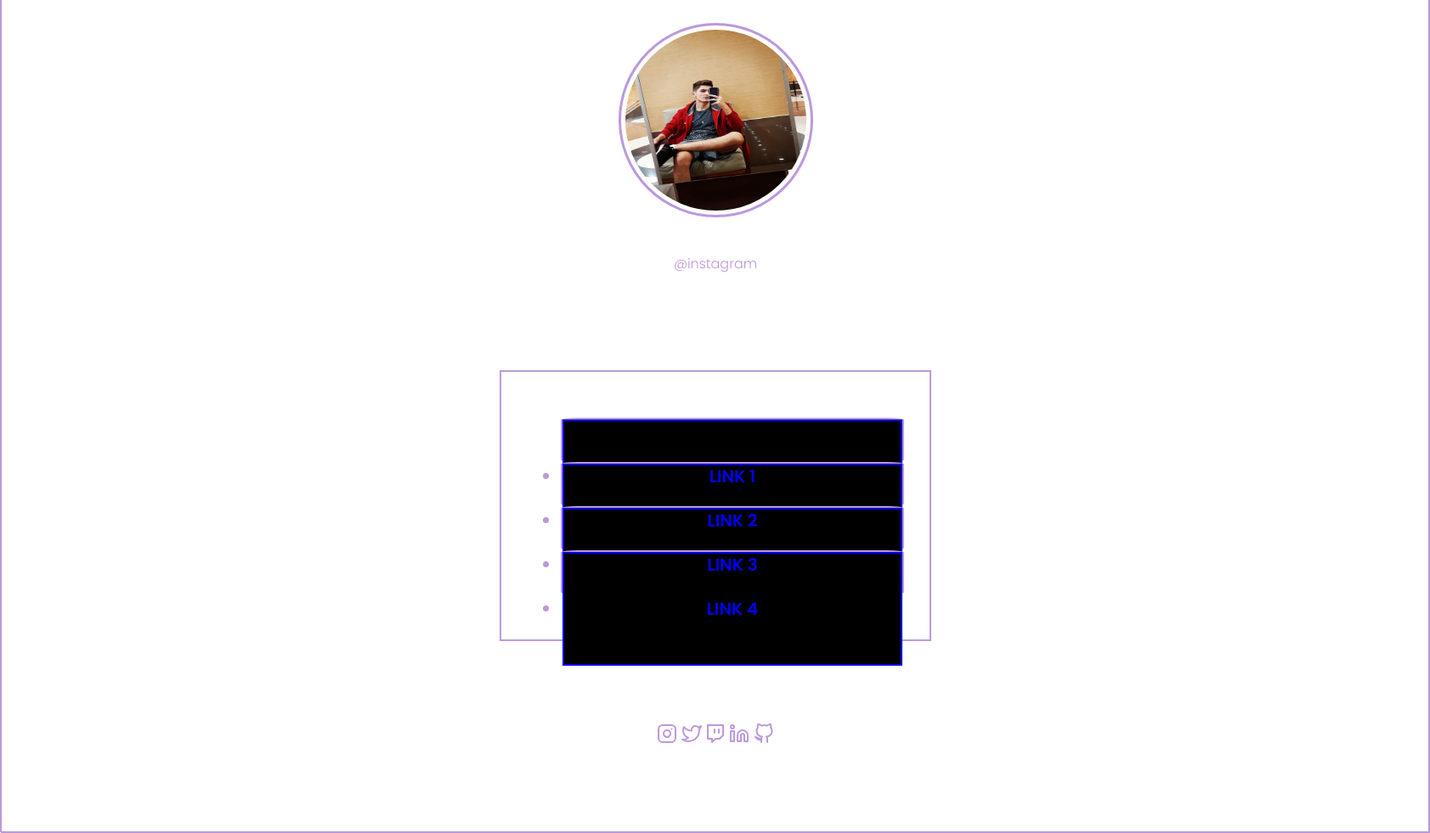
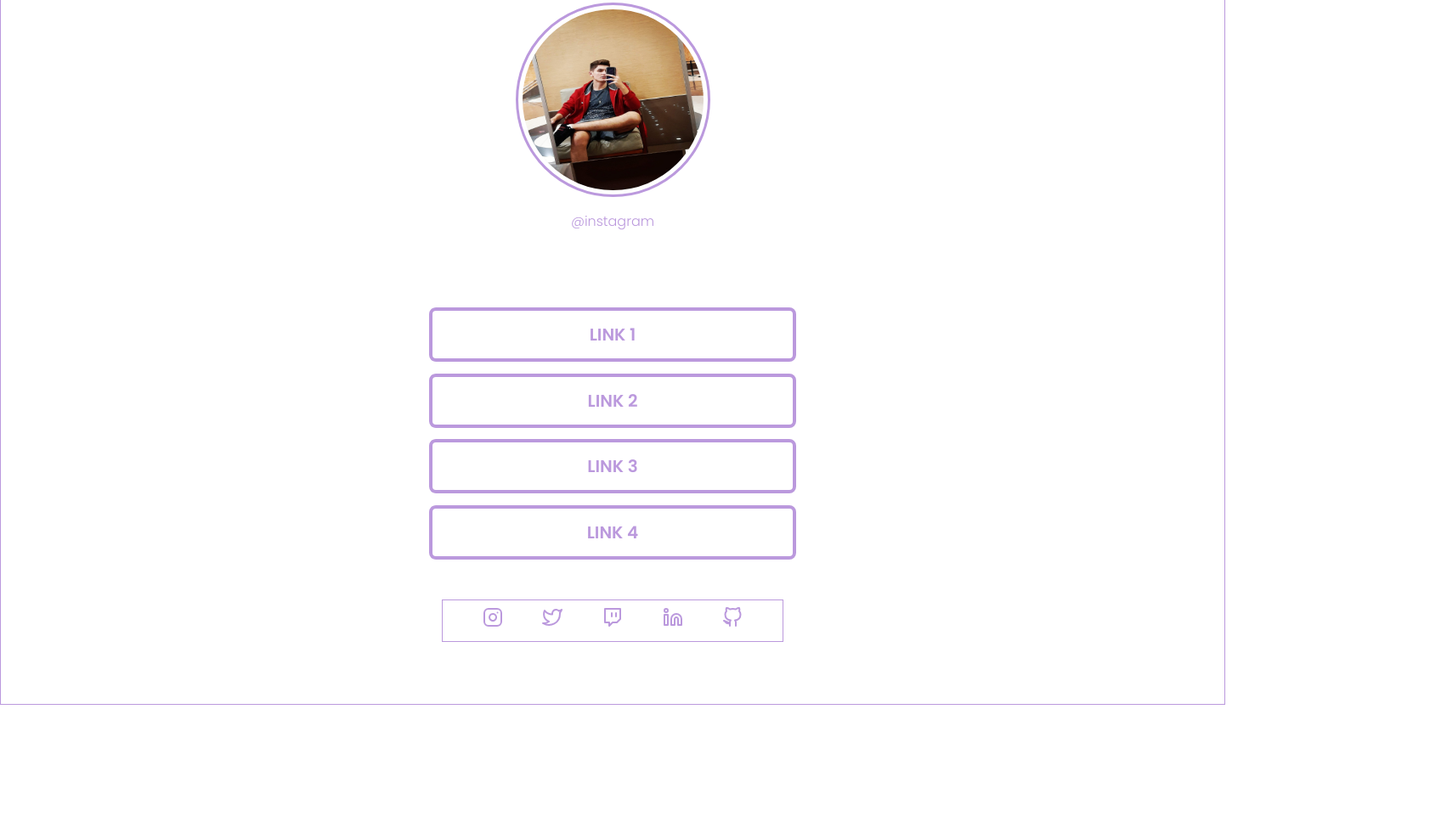
Before and after one commit to HelcioAnicio/Social_tree, a plain HTML site: page Index.html in a window 1280 px wide. Shown: the part 72-1053 px from the top of the page at 85% size, 1683 px wide, since content can reach past the window. After the commit the page ends 902 px from the top, so only its background shows below. Drawn offline with Linux system fonts and the light colour scheme.

Commit message:
Styling CSS the project

```diff
--- a/Index.html
+++ b/Index.html
@@ -12,29 +12,26 @@
     <section class="Conteudo">
 
         <div class="Perfil">
-            <img class="Imagem" src="Imagens/IMG_20190803_085755_481.jpg" alt="Imagem do perfil">
+            <div class="Picture">
+                <img class="Imagem" src="Imagens/IMG_20190803_085755_481.jpg" alt="Imagem do perfil">
+            </div>
+            <p class="instagram">@instagram</p>
         </div>
 
-        <p class="instagram">@instagram</p>
-
         <div class="links">
-            <ul>
-                <li><a href="http://google.com" target="_blank" title="link1">LINK 1</a></li>
-                <li><a href="http://youtube.com" target="_blank" title="link2">LINK 2</a></li>
-                <li><a href="http://instagram.com" target="_blank" title="link3">LINK 3</a></li>
-                <li><a href="http://facebook.com" target="_blank" title="link4">LINK 4</a></li>
-            </ul>
+            <a href="http://google.com" target="_blank" title="link1">LINK 1</a>
+            <a href="http://youtube.com" target="_blank" title="link2">LINK 2</a>
+            <a href="http://instagram.com" target="_blank" title="link3">LINK 3</a>
+            <a href="http://facebook.com" target="_blank" title="link4">LINK 4</a>
         </div>
 
 
         <div class="Icons">
-            <div>
-                <img src="Imagens/instagram.svg" alt="Link para o instagram">
-                <img src="Imagens/twitter.svg" alt="Link para o twitter">
-                <img src="Imagens/twitch.svg" alt="Link para a twitch">
-                <img src="Imagens/linkedin.svg" alt="Link para o linkedin">
-                <img src="Imagens/github.svg" alt="Link para o github">
-            </div>
+               <a href=""><img src="Imagens/instagram.svg" alt="Link para o instagram"></a>
+               <a href=""><img src="Imagens/twitter.svg" alt="Link para o twitter"></a>
+               <a href=""><img src="Imagens/twitch.svg" alt="Link para a twitch"></a>
+               <a href=""><img src="Imagens/linkedin.svg" alt="Link para o linkedin"></a>
+               <a href=""><img src="Imagens/github.svg" alt="Link para o github"></a>
         </div>
 
     </section>
--- a/social.css
+++ b/social.css
@@ -2,8 +2,8 @@ body {
     margin: 0;
     padding: 0;
     font-family: "Poppins", sans-serif;
-    height: 1050px;
-    width: 1680px;
+    height: 900px;
+    width: 1440px;
     min-width: 375px;
     border: 1px solid;
     color: #BB99DD;
@@ -13,17 +13,16 @@ body {
     margin: auto;
     height: 100%;
     width: 100%;
-    border: 1px solid;
     display: flex;
     flex-direction: column;
-    justify-content: space-evenly;
+    justify-content:space-evenly;
     text-align: center;
     align-items: center;
 }
 
 
 /* IMAGE AND INSTAGRAM */
-.Perfil {
+.Picture {
     width: 13.3125rem;
     height: 13.3125rem;
     border-radius: 100%;
@@ -35,11 +34,9 @@ body {
     width: 13.3125rem;
     height: 13.3125rem;
     border-radius: 100%;
-    /* border: 5px solid #BB99DD; */
 }
 
 section > p {
-    margin-top: -55px;
     font-weight: 300;
 }
 
@@ -51,30 +48,34 @@ section > p {
     font-size: 20px;
     height: 30%;
     width: 30%;
-    border: 2px solid;
     display: flex;
+    justify-content: center;
+    align-items: center;
     flex-wrap: wrap;
+    gap: 5% ;
+}
+
+.links > a {
+    text-decoration: none;
+    width: 15rem;
+    height: 2rem;
+    padding: 0.75rem 6.25rem;
+    border: 4px solid;
+    border-radius: 8px;
+    color: #BB99DD;
+    display: flex;
     justify-content: center;
     align-items: center;
 }
 
-li {
+
+/* ICONS */
+
+.Icons {
     width: 25rem;
     height: 3rem;
-    border: 2px solid;
-    border-radius: 5%;
-    gap: 5px;
+    border: 1px solid;
+    display: flex;
+    justify-content: space-evenly;
+    align-items: center;
 }
-
-a {
-    display: block;
-    border: 2px solid;
-    text-decoration: none;
-    padding: 50px;
-    background: black;
-    /* text-align: center;
-    justify-content: center;
-    align-items: center; */
-}
-
-/* ICONS */
```
